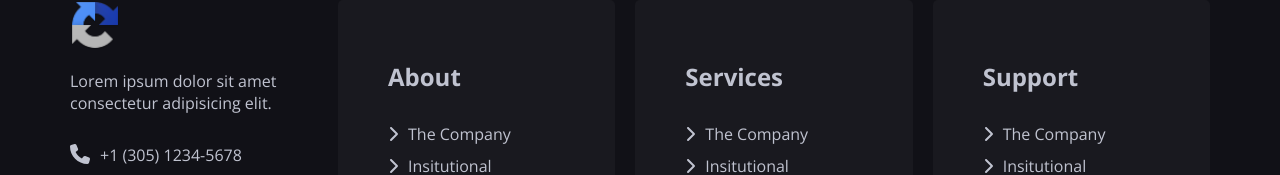
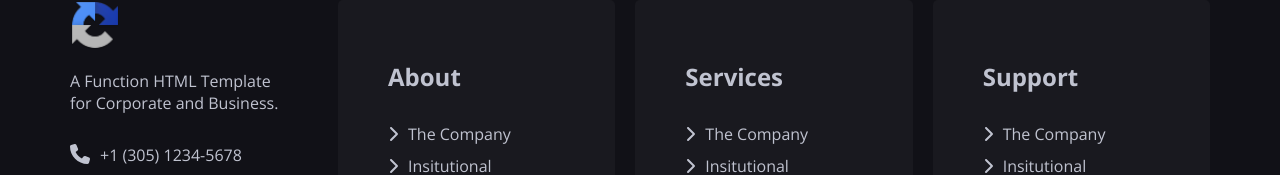
Before and after one commit to RiccardoImperato/proj-html-vuejs, a Vue app: page / in a window 1280 px wide. Shown: the part 6263-6438 px from the top of the page. Built offline with nearby package versions, Linux system fonts and the light colour scheme.

Commit message:
fix: contenuto paragrafo

```diff
--- a/src/components/footer/FooterTop.vue
+++ b/src/components/footer/FooterTop.vue
@@ -16,7 +16,7 @@ export default {
             <div class="info">
                 <img src="../../assets/img/logo_48.png" alt="Logo">
                 <p>
-                    Lorem ipsum dolor sit amet consectetur adipisicing elit.
+                    A Function HTML Template for Corporate and Business.
                 </p>
                 <ul>
                     <li>
@@ -142,6 +142,5 @@ export default {
             }
         }
     }
-
 }
 </style>
```
